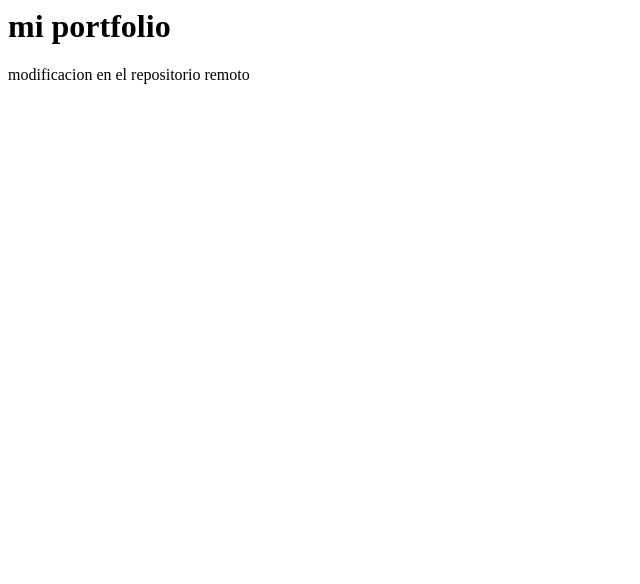
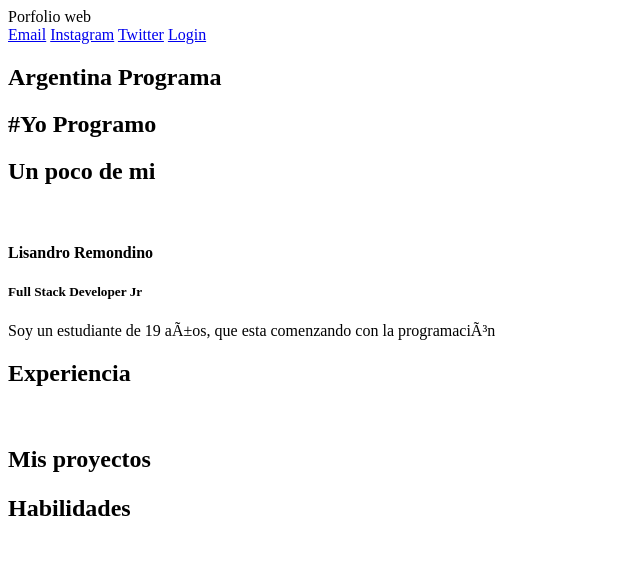
Before and after one commit to Lisandro024/PorfolioFrontEnd, a plain HTML site: page index.html in a window 1280 px wide. Shown: the whole page, without its empty margins (0-640 px from the left). Drawn offline with Linux system fonts and the light colour scheme.

Commit message:
nuevo commit

```diff
--- a/index.html
+++ b/index.html
@@ -1,2 +1,58 @@
-<H1>mi portfolio</H1>
-<p> modificacion en el repositorio remoto</p>
+<!DOCTYPE html>
+<html lang ="en">
+<head>
+
+    <meta charset="8"
+    <title>Porfolio web</title>
+</head>
+<body>
+    <header>
+            <nav>
+                   <a href="#">Email</a>
+      	      	   <a href="#">Instagram</a>
+      	      	   <a href="#">Twitter</a>
+      	      	   <a href="#">Login</a>
+            </nav>
+            <section class="Textos-header">
+      	      	<h1>Argentina Programa</h1>
+      	      	<h2>#Yo Programo</h2>
+            </section>
+   </header>
+   <section class="acerca-de">
+    <h2 class="titulo">Un poco de mi</h2>
+     <div class="card-acerca-de">
+     <img>
+     <div class="contenido-card">
+        <h4>Lisandro Remondino</h4>
+        <h5>Full Stack Developer Jr</h5>
+        <p>Soy un estudiante de 19 años, que esta comenzando con la programación</p>
+     </div>
+    </div>
+  </section>
+  <section class="experiencia">
+    <h2 class="titulo">Experiencia</h2>
+    <div class="cards-experiencia">
+    <img>
+    <div class="contenido-cards">
+        <h4></h4>
+    </div>
+    </div>
+  </section>
+  <section class="proyectos">
+    <h2 class="titulo">Mis proyectos</h2>
+    <div class="card-proyecto">
+    <div class="contenido-card-texto"></div>
+    <h4></h4>
+    </div>
+  </section>
+  <section class="Habilidades">
+    <h2 class="titulo">Habilidades</h2>
+    <div class="visual-habilidades">
+        <img>
+        <div class="contenido-visual-habilidades">
+            <h4></h4>
+        </div>
+    </div>
+  </section>
+
+</body>
```
Also changed, not shown: login.html (+6 -1 lines).
